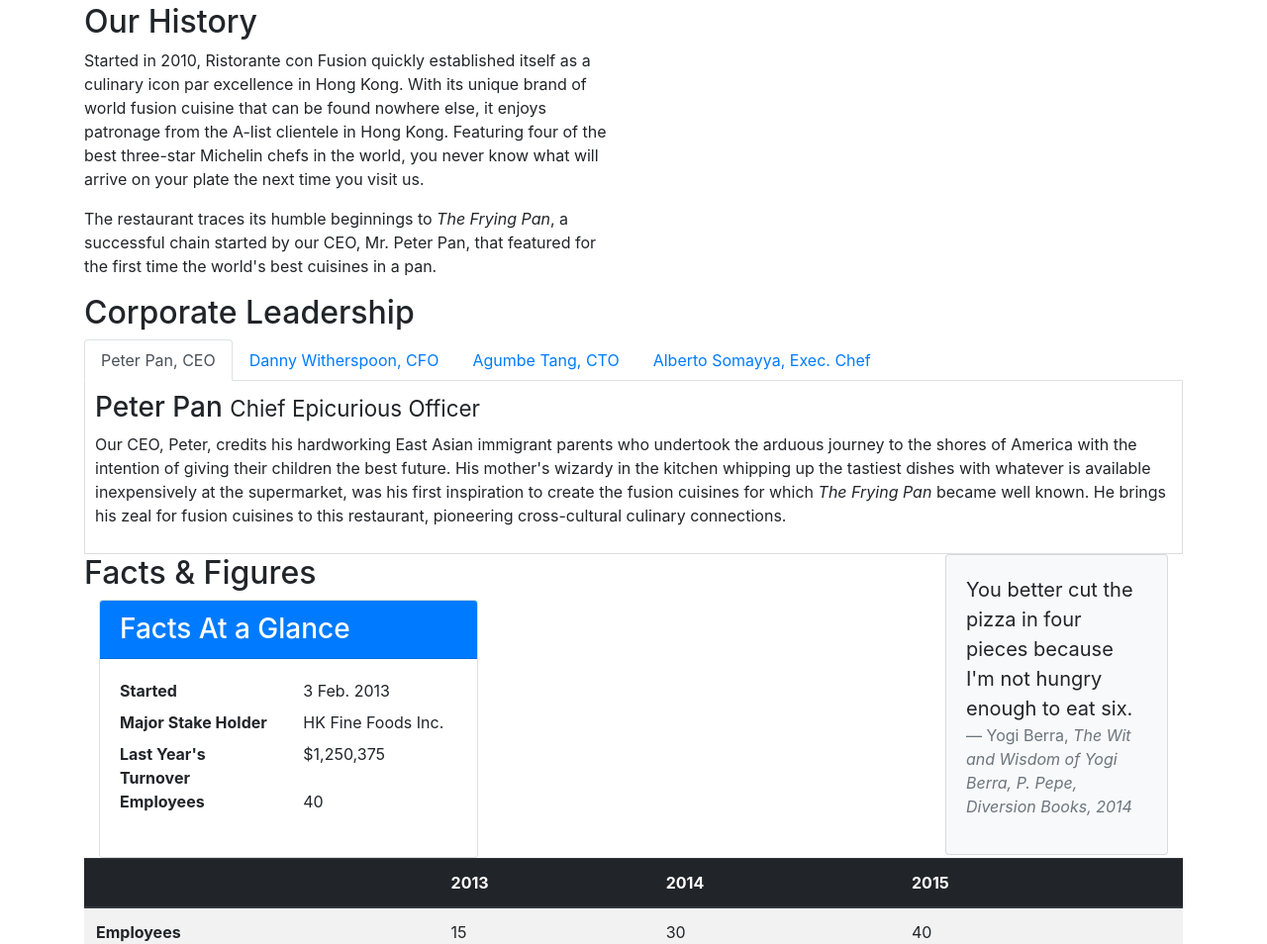
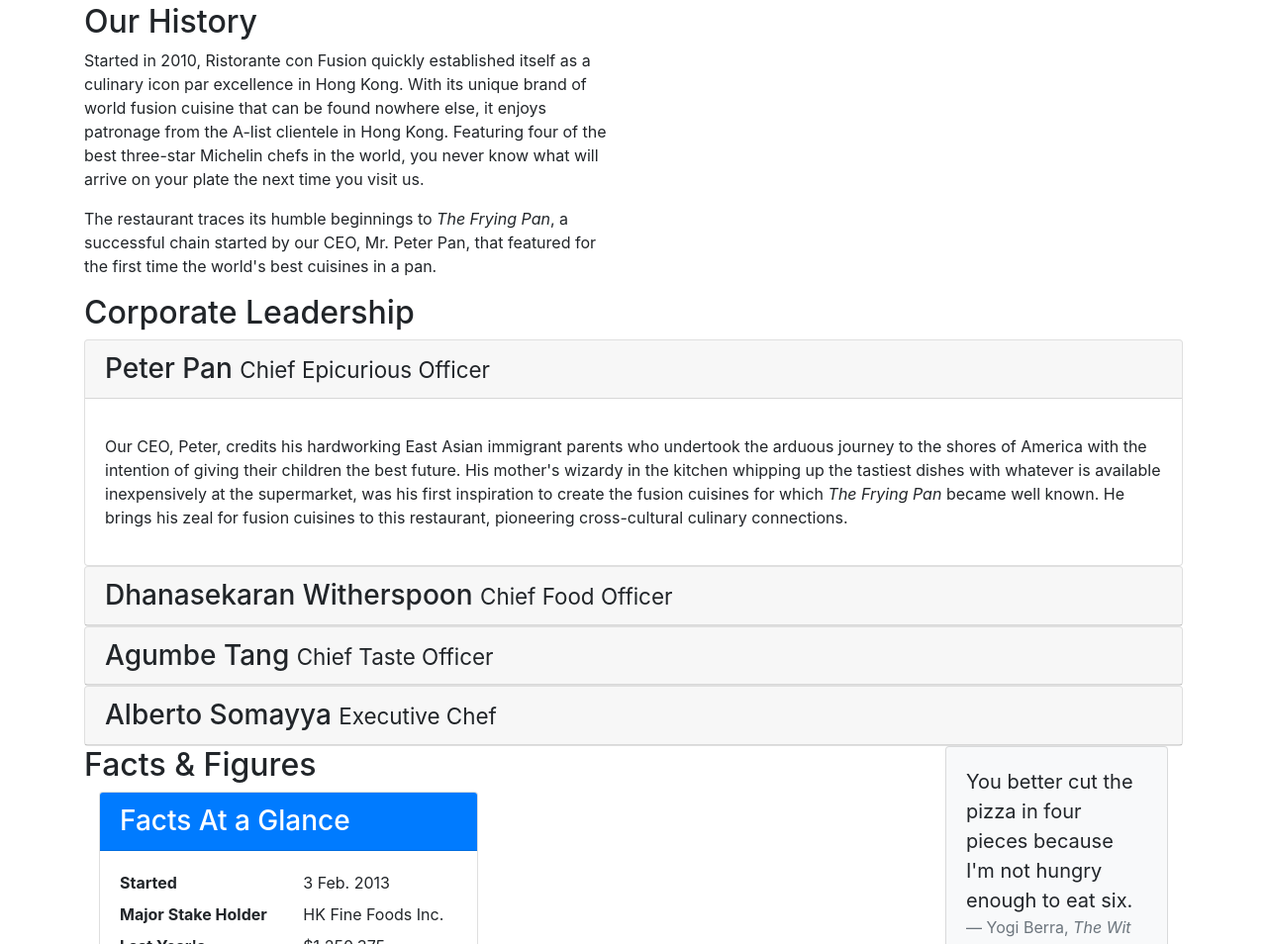
Before and after one commit to vecca26/front-end-project, a website: page aboutus.html in a window 1280 px wide. Shown: the part 432-1386 px from the top of the page at 99% size. Drawn offline with nearby package versions, Linux system fonts and the light colour scheme.

Commit message:
accordion

```diff
--- a/aboutus.html
+++ b/aboutus.html
@@ -9,7 +9,7 @@
     <link rel="stylesheet" href="node_modules/font-awesome/css/font-awesome.min.css">
     <link rel="stylesheet" href="node_modules/bootstrap-social/bootstrap-social.css">
     <script rel="javascript" href="node_modules/bootstrap/js/src/tab.js"></script>
-    <script rel="javascript" href="node_modules/popper/dist/popper.min.js"></script>
+    <script rel="javascript" href="node_modules/jquery/dist/jquery.min.js"></script>
     <script rel="javascript" href="node_modules/popper/dist/popper.min.js"></script>
 </head>
 
@@ -86,25 +86,18 @@
         <div class="row">
             <div class="col-12 col-sm-12 ">
                 <h2>Corporate Leadership</h2>
-                <ul class="nav nav-tabs">
-                    <li class="nav-item">
-                        <a class="nav-link active" href="#peter" role="tab" data-toggle="tab">Peter Pan, CEO</a>
-                    </li>
-                    <li class="nav-item">
-                        <a class="nav-link" href="#danny" role="tab" data-toggle="tab">Danny Witherspoon, CFO</a>
-                    </li>
-                    <li class="nav-item">
-                        <a class="nav-link" href="#agumbe" role="tab" data-toggle="tab">Agumbe Tang, CTO</a>
-                    </li>
-                    <li class="nav-item">
-                        <a class="nav-link" href="#alberto" role="tab" data-toggle="tab">Alberto Somayya, Exec. Chef</a>
-                    </li>
-                </ul>
-                <div class="tab-content">
-
-                    <div role="tabpanel" class="tab-pane fade  show active" id="peter">
-                        <h3>Peter Pan <small>Chief Epicurious Officer</small></h3>
-                        <p>Our CEO, Peter, credits his hardworking East Asian immigrant parents who undertook the
+                <div id="accordion">
+                    <div class="card">
+                        <div class="card-header" role="tab" id="peterhead">
+                        <h3 class="mb-0">
+                            <a data-toggle="collapse" data-target="#peter">
+                            Peter Pan <small>Chief Epicurious Officer</small>
+                            </a>
+                        </h3>
+                        </div>
+                        <div class="collapse show" id="peter" data-parent="#accordion">
+                            <div class="card-body">
+                                <p class="d-none d-sm-block">  <p>Our CEO, Peter, credits his hardworking East Asian immigrant parents who undertook the
                                     arduous
                                     journey to the shores of America with the intention of giving their children the best
                                     future.
@@ -116,11 +109,21 @@
                                     which <em>The Frying Pan</em> became well known. He brings his zeal for fusion cuisines
                                     to
                                     this
-                            restaurant, pioneering cross-cultural culinary connections.</p>
+                                    restaurant, pioneering cross-cultural culinary connections.</em></p>
                             </div>
-                    <div role="tabpanel" class="tab-pane fade" id="danny">
-                        <h3>Dhanasekaran Witherspoon <small>Chief Food Officer</small></h3>
-                        <p>Our CFO, Danny, as he is affectionately referred to by his colleagues, comes from a long
+                        </div>
+                    </div>
+                    <div class="card">
+                        <div class="card-header" role="tab" id="dannyhead">
+                            <h3 class="mb-0">
+                                <a class="collapsed" data-toggle="collapse" data-target="#danny">
+                                    Dhanasekaran Witherspoon <small>Chief Food Officer</small>
+                                </a>
+                            </h3>
+                        </div>
+                        <div class="collapse" id="danny" data-parent="#accordion">
+                            <div class="card-body">
+                                <p class="d-none d-sm-block">Our CFO, Danny, as he is affectionately referred to by his colleagues, comes from a long
                                     established family tradition in farming and produce. His experiences growing up on a
                                     farm in
                                     the
@@ -129,9 +132,19 @@
                                     in
                                     his own words, <em>Everything that runs, wins, and everything that stays, pays!</em></p>
                             </div>
-                    <div role="tabpanel" class="tab-pane fade" id="agumbe">
-                        <h3>Agumbe Tang <small>Chief Taste Officer</small></h3>
-                        <p>Blessed with the most discerning gustatory sense, Agumbe, our CTO, personally ensures
+                        </div>
+                    </div>
+                    <div class="card">
+                        <div class="card-header" role="tab" id="agumbehead">
+                            <h3 class="mb-0">
+                                <a class="collapsed" data-toggle="collapse" data-target="#agumbe">
+                                    Agumbe Tang <small>Chief Taste Officer</small>
+                                </a>
+                            </h3>
+                        </div>
+                        <div class="collapse" id="agumbe" data-parent="#accordion">
+                            <div class="card-body">
+                                <p class="d-none d-sm-block">Blessed with the most discerning gustatory sense, Agumbe, our CTO, personally ensures
                                     that
                                     every
                                     dish that we serve meets his exacting tastes. Our chefs dread the tongue lashing that
@@ -142,9 +155,19 @@
                                         if
                                         you survive my lick.</em></p>
                             </div>
-                    <div role="tabpanel" class="tab-pane fade" id="alberto">
-                        <h3>Alberto Somayya <small>Executive Chef</small></h3>
-                        <p>Award winning three-star Michelin chef with wide International experience having worked
+                        </div>
+                    </div>
+                    <div class="card">
+                        <div class="card-header" role="tab" id="albertohead">
+                            <h3 class="mb-0">
+                                <a class="collapsed" data-toggle="collapse" data-target="#alberto">
+                                    Alberto Somayya <small>Executive Chef</small>
+                                </a>
+                            </h3>
+                        </div>
+                        <div class="collapse" id="alberto" data-parent="#accordion">
+                            <div class="card-body">
+                                <p class="d-none d-sm-block">Award winning three-star Michelin chef with wide International experience having worked
                                     closely
                                     with whos-who in the culinary world, he specializes in creating mouthwatering
                                     Indo-Italian
@@ -152,9 +175,11 @@
                                         cultures,
                                         and
                                         you get a winning hit! Amma Mia!</em></p>
-
                             </div>
                         </div>
+                    </div>
+                </div>
+
             </div>
 
         </div>
```
Lines whose indentation alone changed are shown as unchanged.
